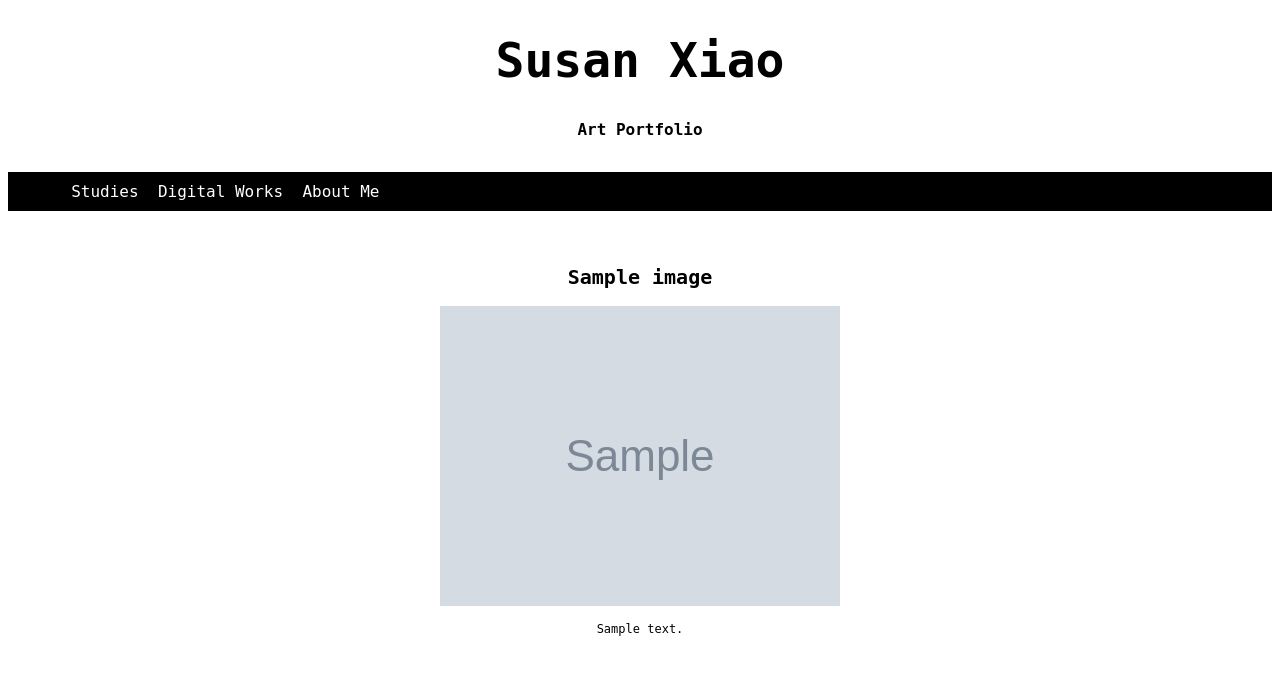
After one commit to sxiao135/art_portfolio, a Django app: template ARTPF/PORTFOLIO/templates/portfolio/image_detail.html in a window 1280 px wide. The commit adds this page. Shown: the top 675 px of the page. Run offline with Django 4.2, Linux system fonts and the light colour scheme; the template is opened without the code that fills it: most values are stand-ins (such as "Sample title", 1, 10 or a date in 2020); grey boxes marked "Sample" are stand-in pictures.

Commit message:
add image_detail page

```diff
--- a/ARTPF/PORTFOLIO/templates/portfolio/fp.html
+++ b/ARTPF/PORTFOLIO/templates/portfolio/fp.html
@@ -9,7 +9,9 @@
         <center>
         <div class="responsive">
             <div class="gallery" onmouseover="showText()" onmouseout="showImage()">
-                <img id="image" src='{% static work.img_path %}' alt="{{ work.title }}">
+                <a href="{% url 'image_detail' work.id %}">
+                    <img id="image" src='{% static work.img_path %}' alt="{{ work.title }}">
+                </a>
                 <div id="text" class="overlay">
                     <h2>{{ work.title }}</h2>
                     <p> {{ work.description }} </p>
--- /dev/null
+++ b/ARTPF/PORTFOLIO/templates/portfolio/image_detail.html
@@ -0,0 +1,9 @@
+<!DOCTYPE html>
+{% extends "portfolio/layout.html" %}
+{% load static %}
+{% block body %}
+<br>
+<h2>{{ image.title }}</h2>
+    <center><img class="full" src='{% static image.img_path %}' alt="{{ image.title }}"></center>
+    <p> {{ image.description }} </p>
+{% endblock %}
--- a/ARTPF/PORTFOLIO/templates/portfolio/layout.html
+++ b/ARTPF/PORTFOLIO/templates/portfolio/layout.html
@@ -13,7 +13,7 @@
         <!-- &emsp needs to be fixed -->
         <a class="topnav" href= "{% url 'studies' %}">Studies&emsp;</a>
         <a class="topnav" href= "{% url 'digital' %}">Digital Works&emsp;</a>
-        <a class="topnav" href= "{% url 'about' %}">About Me&emsp;</a>
+        <a id="about" class="topnav" href= "{% url 'about' %}">About Me&emsp;</a>
         <!-- <p class="topnav">UNDER CONSTRUCTION</p> -->
       </div>
     <body>
--- a/ARTPF/PORTFOLIO/urls.py
+++ b/ARTPF/PORTFOLIO/urls.py
@@ -15,7 +15,7 @@ Including another URLconf
     2. Add a URL to urlpatterns:  path('blog/', include('blog.urls'))
 """
 from django.contrib import admin
-from django.urls import path
+from django.urls import path, re_path
 from . import views
 
 urlpatterns = [
@@ -24,5 +24,7 @@ urlpatterns = [
     path('homepage', views.portfolio_page, {'tag': 'fp'}, name="homepage"),
     path('studies', views.portfolio_page, {'tag': 'study'}, name="studies"),
     path('digital', views.portfolio_page, {'tag': 'digital'}, name="digital"),
-    # path('portfolio/<str:tag>/', views.portfolio_page, name='portfolio_page')
+    path('studies/<int:image_id>/', views.image_detail, name='image_detail'), #these are repetitive, not sure how to fix yet
+    path('digital/<int:image_id>/', views.image_detail, name='image_detail'),
+    path('homepage/<int:image_id>/', views.image_detail, name='image_detail'),
 ]
```
Also changed, not shown: ARTPF/PORTFOLIO/static/portfolio/css/stylesheet.css (+33 -35 lines), ARTPF/PORTFOLIO/templates/portfolio/digital.html (+6 -3 lines), ARTPF/PORTFOLIO/templates/portfolio/study.html (+4 -3 lines), ARTPF/PORTFOLIO/views.py (+5 -19 lines).
